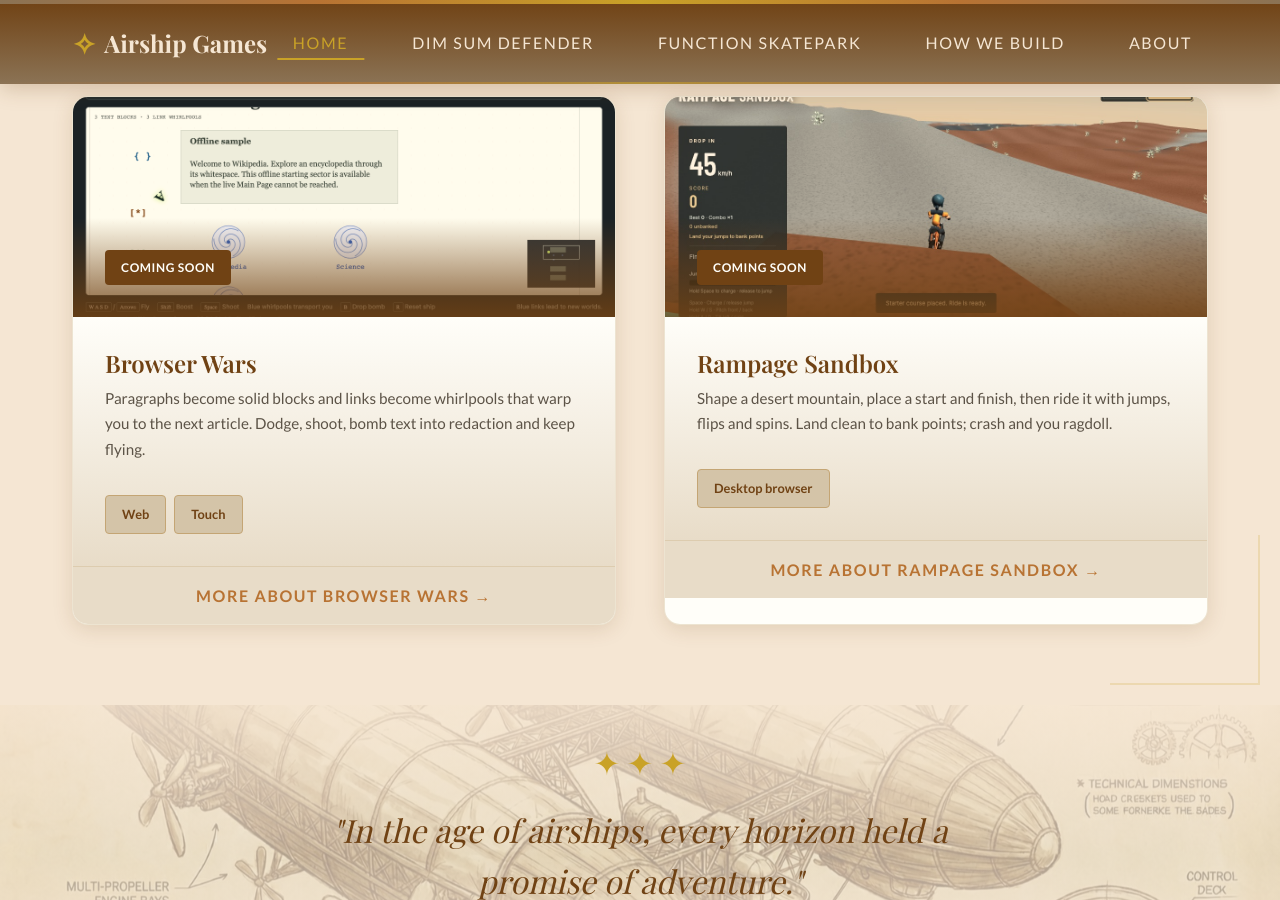
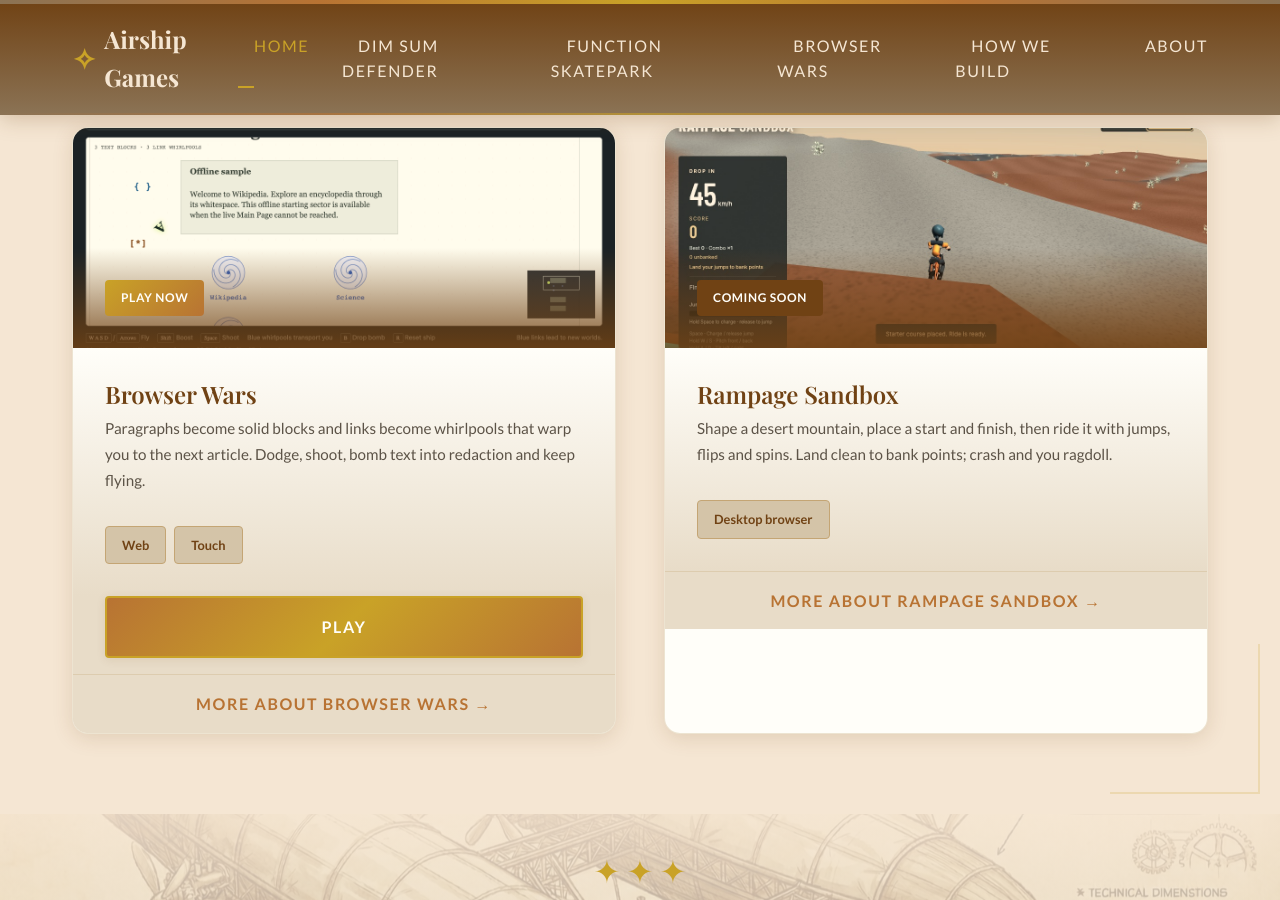
Before and after one commit to Airship-Games-Studio/Airship-Games-Website, a Jekyll site: the page built from index.html, in a window 1280 px wide and 900 px high, scrolled down 1953 px. Built offline with Jekyll 4.4.1, drawn with Linux system fonts in a browser that asks for light colours.

Commit message:
MIN-2483: Browser Wars is live at browserwars.airshipgames.com
Co-Authored-By: Claude Opus 5.5 (1M context) <noreply@anthropic.com>

```diff
--- a/_data/games.yml
+++ b/_data/games.yml
@@ -40,10 +40,10 @@
   summary: >-
     Paragraphs become solid blocks and links become whirlpools that warp you to
     the next article. Dodge, shoot, bomb text into redaction and keep flying.
-  status: coming-soon
+  status: play-now
   platforms: [Web, Touch]
   card_image: /assets/images/games/browser-wars.png
-  play_url: ""
+  play_url: https://browserwars.airshipgames.com
   help_build_url: ""
   page: true
   order: 3
```
